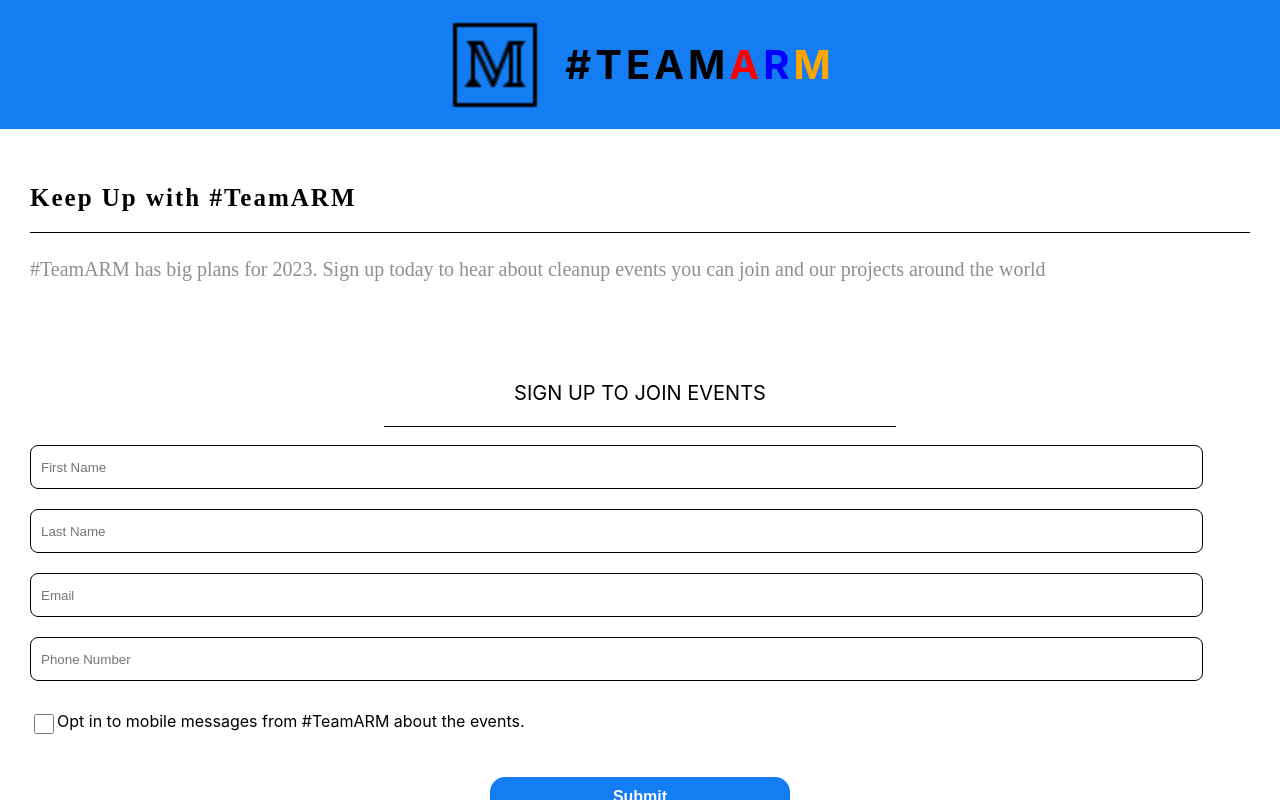
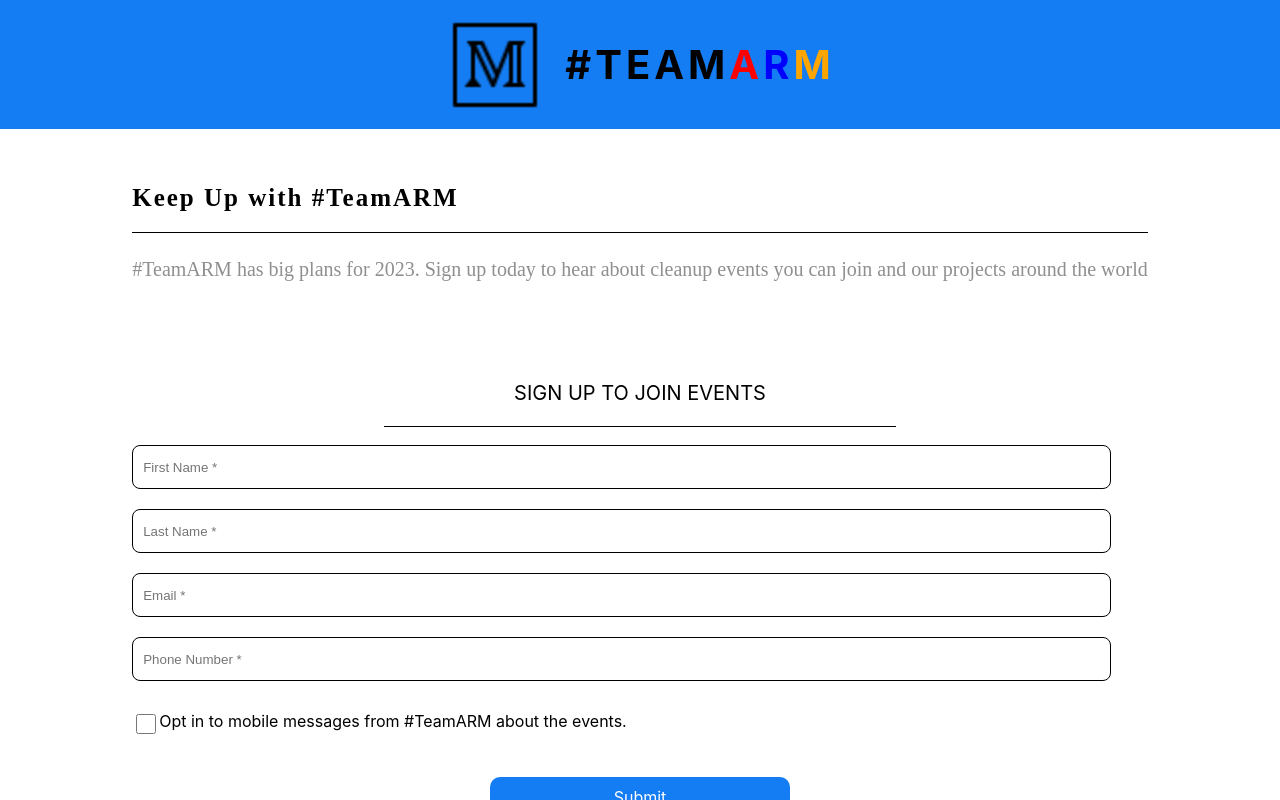
Before and after one commit to MherKK/Diploma, a React (Create React App) app: page /signup in a window 1280 px wide. Built offline with nearby package versions, Linux system fonts and the light colour scheme.

Commit message:
sign up functions added

```diff
--- a/src/App.js
+++ b/src/App.js
@@ -6,17 +6,25 @@ import FirstPage from './FirstPage';
 import Terms from './Footer/Terms/Terms';
 import Privacy from './Footer/Privacy/Privacy';
 import SignUp from './Header/SignUp/SignUp';
+import SecondPage from './SecondPage/SecondPage';
+import { useState } from 'react';
 
 function App() {
+  let [name,setName] = useState("");
+  let [lastName,setLastName] = useState("");
   return (
     <div className="App" >
-          <Header />
+          <Header name={name} lastName={lastName}/>
           <Routes>
-              <Route path='/' element={<FirstPage />}>
-              </Route>
+              <Route path='/' element={name === "" ? <FirstPage /> : <SecondPage />}/>
               <Route path='terms' element={<Terms />}/>
               <Route path="privacy" element={<Privacy />}/>
-              <Route path='signup' element={<SignUp />} />
+              <Route path='signup'
+              element={<SignUp
+                name={name} setName={setName}
+                lastName={lastName} setLastName={setLastName}/>}
+                />
+
           </Routes>
           <Footer />
     </div>
--- a/src/Header/Header.js
+++ b/src/Header/Header.js
@@ -4,16 +4,23 @@ import { useState } from "react";
 import {  Link, useLocation } from 'react-router-dom';
 import SideBar from '../SideBarMenu/SideBarMenuButton';
 import SideBarMenu from "../SideBarMenu/SideBarMenu";
-export default function Header (){
+export default function Header ({name,lastName}){
     let location = useLocation();
     let [sideBar,setSideBar] = useState(true)
     return (
         <div className="header-container">
             <Link to="/"><img alt="" src={logo}></img></Link>
-            { location.pathname === "/terms" || location.pathname ==="/privacy" ? " " : <div id="header-middle" className="header-container_middle">
+            { location.pathname === "/terms" || location.pathname ==="/privacy" ? " " :
+            name === "" ?
+            <div id="header-middle" className="header-container_middle">
                 <p>Clean up with #Teamarm and track our progress</p>
-                <Link target="_blank" to="signup">Sign Up</Link>
-            </div>}
+                <Link  to="signup">Sign Up</Link>
+            </div> :
+            <div>
+            <p>Clean up with #Teamarm and track our progress</p>
+            <div>Welcome {name} {lastName}</div>
+            </div>
+            }
             {sideBar === true ? <SideBar setBar={setSideBar}/> : <SideBarMenu setBar={setSideBar}/> }
 
         </div>
--- a/src/Header/SignUp/SignUp.js
+++ b/src/Header/SignUp/SignUp.js
@@ -1,7 +1,8 @@
+import { Link } from "react-router-dom";
 import Footer from "../../Footer/Footer"
 import logo from "../../Header/logo2.png"
 import "./signup.css"
-export default function SignUp(){
+export default function SignUp({name,setName,lastName,setLastName}){
 
     return (
         <div className="signup-container">
@@ -13,22 +14,28 @@ export default function SignUp(){
                     <span style={{color:"orange"}}>M</span>
                 </h3>
             </div>
+            <div className="signup-container-bigmiddle">
                 <div className="signup-container_bottom">
                     <p className="keep-up">Keep Up with #TeamARM</p>
                     <p className="teamarm-plans">#TeamARM has big plans for 2023. Sign up today to hear about cleanup events you can join and our projects around the world</p>
                     <p className="signup-tojoin">SIGN UP TO JOIN EVENTS</p>
                     <form className="form-container" >
                         <label>
-                        <input type="text" placeholder="First Name"/>
+                            <input type="text" placeholder="First Name *" value={name} onChange={(e) =>{
+                                setName(e.target.value);
+                                e.preventDefault();
+                            }}/>
                         </label>
                         <label>
-                        <input type="text" placeholder="Last Name"/>
+                            <input type="text" placeholder="Last Name *" value={lastName} onChange={(e) =>{
+                                setLastName(e.target.value)
+                            }}/>
                         </label>
                         <label>
-                        <input type="email" placeholder="Email"/>
+                            <input type="email" placeholder="Email *"/>
                         </label>
                         <label>
-                        <input type="tel" placeholder="Phone Number"/>
+                            <input type="tel" placeholder="Phone Number *"/>
                         </label>
                         <label id="opt-in-label">
                             <input type="checkbox" />
@@ -37,7 +44,8 @@ export default function SignUp(){
                     </form>
 
                 </div>
-            <button className="signup-submit">Submit</button>
+                <div className="signup-submit"> <Link to="/">Submit</Link></div>
+            </div>
             <Footer />
         </div>
     )
--- a/src/Header/SignUp/signup.css
+++ b/src/Header/SignUp/signup.css
@@ -96,4 +96,20 @@
     width: 300px;
     background-color: rgb(21, 125, 243);
     margin-bottom: 50px;
+    height: 40px;
+    border-radius: 10px;
+    display: flex;
+    justify-content: center;
+    align-items: center;
 }
+
+.signup-submit > a {
+    text-decoration: none;
+    color: white;
+}
+
+.signup-container-bigmiddle {
+    display: flex;
+    flex-direction: column;
+    align-items: center;
+}
--- /dev/null
+++ b/src/SecondPage/SecondPage.js
@@ -0,0 +1,11 @@
+import Main from "../Main";
+
+export default function SecondPage(){
+    return(
+        <div>
+            Welcome To Second Page
+            <p>dadada</p>
+            <Main />
+        </div>
+    )
+}
--- a/src/SideBarMenu/SideBarMenu.js
+++ b/src/SideBarMenu/SideBarMenu.js
@@ -10,6 +10,8 @@ export default function SideBarMenu ({setBar}) {
                     <div><img alt="" src={logo}/></div>
                     <button onClick={() =>{
                         root2.style.overflowY = "visible";
+
+
                         setBar(true);
                     }}  className="close-sidebar-button"><img alt="" src={close}/></button>
                 </div>
```
Lines whose indentation alone changed are shown as unchanged.
